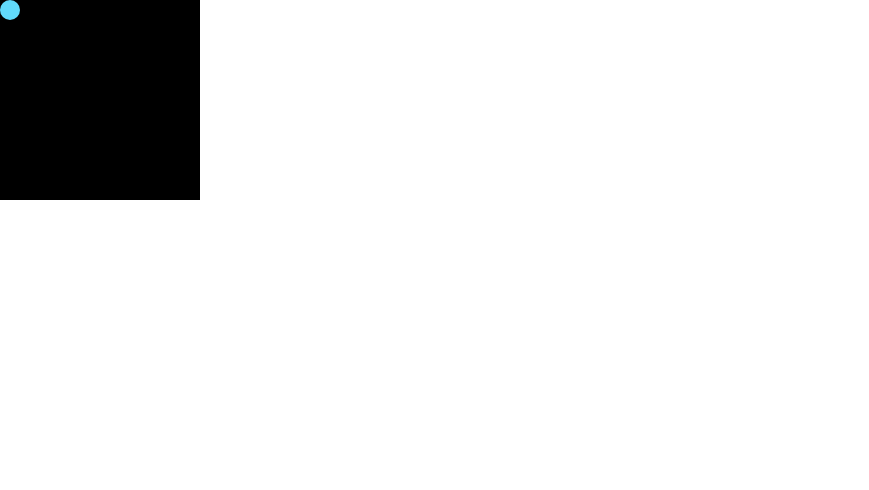
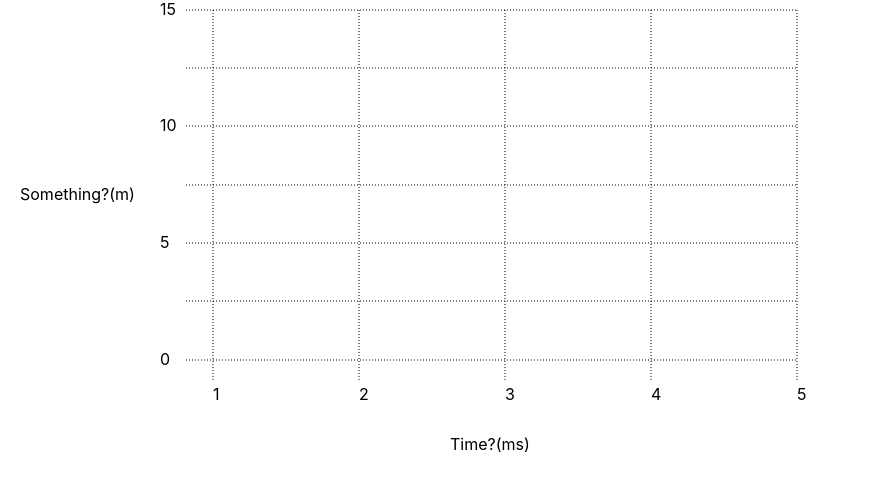
Before and after one commit to mrkobhrai/drawing-sounds, a React (Create React App) app in the folder frontend/: page / in a window 1280 px wide. Shown: the top 490 px of the page, without its empty margins (0-869 px from the left). Built offline with nearby package versions, Linux system fonts and the light colour scheme.

Commit message:
[cc1619] [dp1119] [odc19] Create interactive SVG graph

```diff
--- a/frontend/src/GraphPoint.tsx
+++ b/frontend/src/GraphPoint.tsx
@@ -1,7 +1,11 @@
-import './Styles.css'
 import React from "react";
 
-interface Props {}
+interface Props {
+    id: number,
+    x: number,
+    y: number,
+    handleClick: (event: React.MouseEvent) => void,
+}
 
 interface State{}
 
@@ -10,8 +14,17 @@ class GraphPoint extends React.Component<Props, State> {
         super(props);
     }
 
+    id: number = this.props.id
+    x: number = this.props.x
+    y: number = this.props.y
+    handleClick: (event: React.MouseEvent) => void = this.props.handleClick
+
+    compareTo: (point: GraphPoint) => number = (point => {
+        return this.x - point.x
+    })
+
     render() {
-        return <div className={'GraphPoint'}/>
+        return <circle key={this.id} cx={this.x} cy={this.y} r="10" stroke="green" strokeWidth="4" fill="yellow" onClick={this.handleClick}/>
     }
 }
 
--- a/frontend/src/InputGraph.tsx
+++ b/frontend/src/InputGraph.tsx
@@ -1,31 +1,110 @@
-import './Styles.css'
+import styles from './SASSStyles.module.scss'
 import GraphPoint from "./GraphPoint";
 import React from "react";
 
-interface Props {}
+interface Props {
+    width?: number,
+    height?: number,
+    no_horiz_subdivisions?: number,
+    no_vert_subdivisions?: number,
+}
 
 interface State{
-    points: GraphPoint[]
+    nextPointId: number,
+    points: Map<number, GraphPoint>,
 }
 
 class InputGraph extends React.Component<Props, State> {
     constructor(props: Props) {
         super(props);
     }
+    width: number = this.props.width ?? 1000
+    height: number = this.props.height ?? 500
+    no_horiz_subdivisions: number = this.props.no_horiz_subdivisions ?? 5
+    no_vert_subdivisions: number = this.props.no_vert_subdivisions ?? 5
 
     state: State = {
-        points: [],
+        nextPointId: 0,
+        points: new Map(),
     }
 
-    handleNewPoint = (event: React.MouseEvent) => {
+    handleRemovePoint: (event: React.MouseEvent, id: number) => void = (event: React.MouseEvent, id: number) => {
+        event.stopPropagation()
+        this.state.points.delete(id)
+        this.setState({})
+    }
+
+    handleNewPoint: (event: React.MouseEvent) => void = (event: React.MouseEvent) => {
         const x = event.clientX
         const y = event.clientY
-        this.state.points.push(new GraphPoint({}))
+        const id = this.state.nextPointId
+        const point = new GraphPoint({id, x, y, handleClick: (event) => this.handleRemovePoint(event, id)})
+        this.state.points.set(this.state.nextPointId, point)
+        this.setState({nextPointId: this.state.nextPointId + 1})
     }
+
+    generateLines = () => {
+        const points = Array.from(this.state.points.values()).sort((point1, point2) => {
+            return point1.compareTo(point2)
+        })
+        const lines = []
+        for (let i = 0; i < points.length - 1; i++) {
+            const leftPoint = points[i];
+            const rightPoint = points[i + 1]
+            lines.push(<line className={styles.betweenPoints} x1={leftPoint.x} x2={rightPoint.x} y1={leftPoint.y} y2={rightPoint.y}/>)
+        }
+        return lines
+    }
+
+    generateVerticalDivisions = () => {
+        //const lines
+    }
+
     render() {
-        return <div className={'GraphBackground'} onClick={this.handleNewPoint}>
-            <GraphPoint />
-        </div>;
+        return <svg className={styles.graph} width={this.width} height={this.height} onClick={this.handleNewPoint} fill='black'>
+            {/* Grid lines */}
+            <g className={styles.grid} id="xGrid ">
+                <line x1="213" x2="213" y1="10" y2="380"/>
+                <line x1="359" x2="359" y1="10" y2="380"/>
+                <line x1="505" x2="505" y1="10" y2="380"/>
+                <line x1="651" x2="651" y1="10" y2="380"/>
+                <line x1="797" x2="797" y1="10" y2="380"/>
+            </g>
+            <g className={styles.grid} id="yGrid">
+                <line x1="186" x2="797" y1="10" y2="10"/>
+                <line x1="186" x2="797" y1="68" y2="68"/>
+                <line x1="186" x2="797" y1="126" y2="126"/>
+                <line x1="186" x2="797" y1="185" y2="185"/>
+                <line x1="186" x2="797" y1="243" y2="243"/>
+                <line x1="186" x2="797" y1="301" y2="301"/>
+                <line x1="186" x2="797" y1="360" y2="360"/>
+            </g>
+
+            {/* Grid lables */}
+            <g className="labels x-labels">
+                <text x="213" y="400">1</text>
+                <text x="359" y="400">2</text>
+                <text x="505" y="400">3</text>
+                <text x="651" y="400">4</text>
+                <text x="797" y="400">5</text>
+                <text x="450" y="450"> Time?(ms)</text>
+            </g>
+            <g className="labels y-labels">
+                <text x="160" y="15">15</text>
+                <text x="160" y="131">10</text>
+                <text x="160" y="248">5</text>
+                <text x="160" y="365">0</text>
+                <text x="20" y="200">Something?(m)</text>
+            </g>
+            {
+                 Array.from(this.state.points.values()).map(point => {
+                     return point.render()
+                 })
+            }
+            {
+                this.generateLines()
+            }
+        </svg>
     }
 }
 
--- /dev/null
+++ b/frontend/src/SASSStyles.module.scss
@@ -0,0 +1,15 @@
+svg {
+  &.graph {
+
+    .betweenPoints {
+      stroke: red;
+      stroke-width: 3;
+    }
+
+    .grid {
+      stroke: black;
+      stroke-dasharray: 1 2;
+      stroke-width: 1;
+    }
+  }
+}
--- a/frontend/src/Styles.css
+++ /dev/null
@@ -1,12 +0,0 @@
-.GraphPoint {
-    width: 20px;
-    height: 20px;
-    background-color: #61dafb;
-    border-radius: 50%;
-}
-
-.GraphBackground {
-    width: 200px;
-    height: 200px;
-    background-color: black;
-}
```
Also changed, not shown: 1 other file (tests, documents, lock files or other folders).
